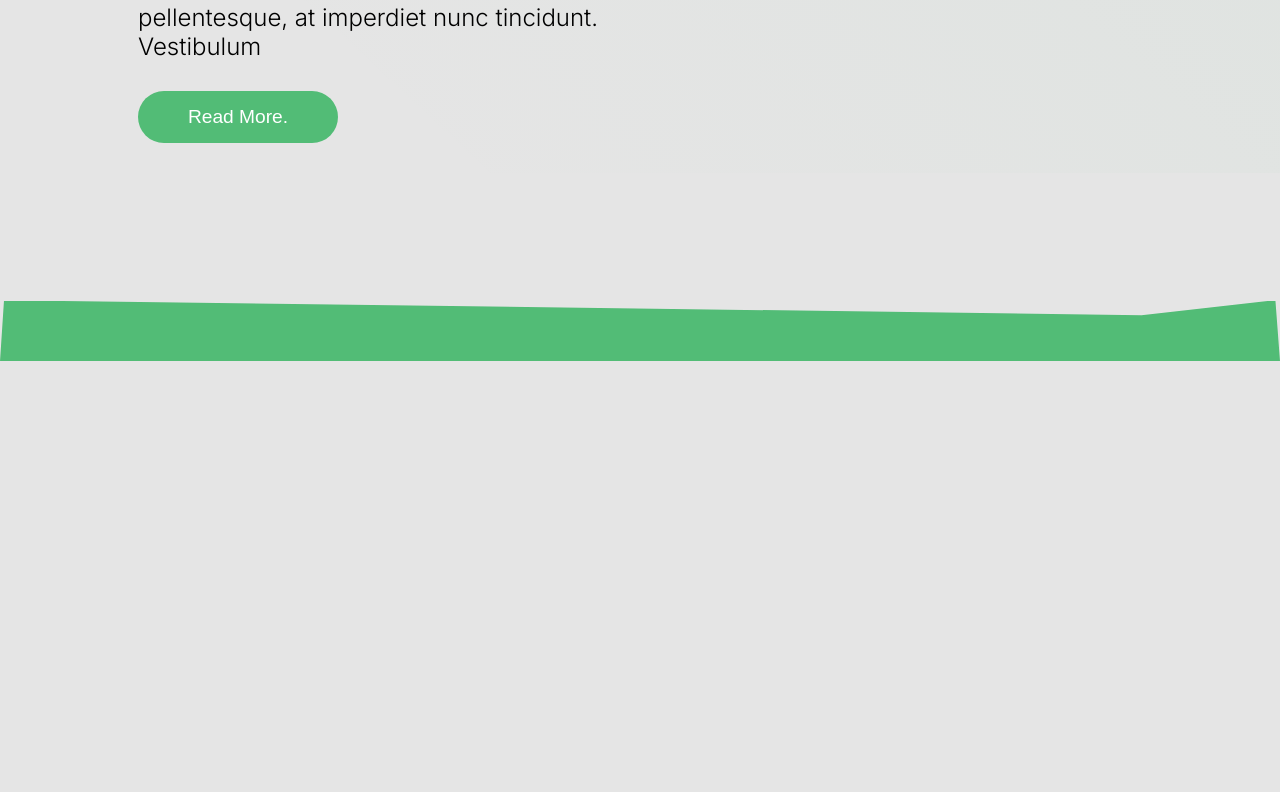
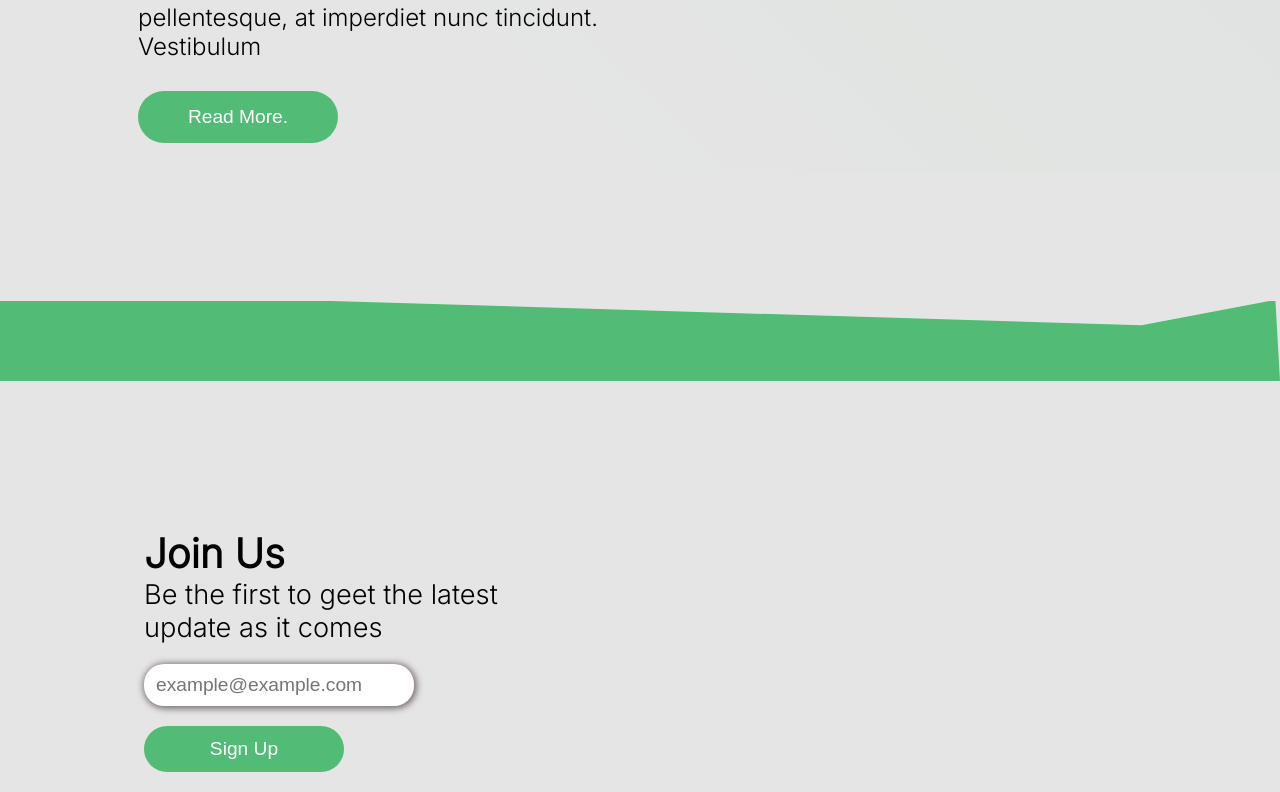
Before and after one commit to Bola-coder/Relationshipers, a React (Create React App) app: page / in a window 1280 px wide. Shown: the part 2802-3594 px from the top of the page. Before the commit the page ends 3163 px from the top, so only its background shows below. Built offline with nearby package versions, Linux system fonts and the light colour scheme.

Commit message:
Added the Join Us Section

```diff
--- a/src/App.js
+++ b/src/App.js
@@ -4,6 +4,7 @@ import Offer from "./components/Offer";
 import Testimonial from "./components/Testimonial";
 import LatestPost from "./components/Latest.post";
 import About from "./components/About";
+import JoinUs from "./components/JoinUs";
 
 function App() {
   return (
@@ -15,6 +16,7 @@ function App() {
       <Testimonial />
       <LatestPost />
       <About />
+      <JoinUs />
     </div>
   );
 }
--- /dev/null
+++ b/src/components/JoinUs.jsx
@@ -0,0 +1,17 @@
+import React from "react";
+import style from "./../css/joinUs.module.css";
+
+const JoinUs = () => {
+  return (
+    <section className={style.joinUs}>
+      <div className={style.joinUs__text}>
+        <h3>Join Us</h3>
+        <p>Be the first to geet the latest update as it comes</p>
+        <input type="email" placeholder="example@example.com" />
+        <button>Sign Up</button>
+      </div>
+    </section>
+  );
+};
+
+export default JoinUs;
--- a/src/css/about.module.css
+++ b/src/css/about.module.css
@@ -53,7 +53,13 @@
 }
 
 .about__foot {
-  height: 60px;
+  height: 80px;
   background-color: #52bc76;
-  clip-path: polygon(4px -1px, 89.18% 14px, 99.64% -1.67%, 100% 100%, 0px 100%);
+  clip-path: polygon(
+    0px -10px,
+    89.18% 24px,
+    99.64% -1.67%,
+    100% 100%,
+    0px 100%
+  );
 }
--- /dev/null
+++ b/src/css/joinUs.module.css
@@ -0,0 +1,42 @@
+.joinUs {
+  margin-top: 10%;
+  padding: 20px;
+  font-family: "Inter";
+  font-style: normal;
+}
+.joinUs__text {
+  margin-left: 10%;
+  width: 400px;
+}
+.joinUs__text h3 {
+  font-size: 2.5rem;
+  font-weight: 600;
+}
+
+.joinUs__text p {
+  font-weight: 300;
+  font-size: 1.7rem;
+  margin-bottom: 20px;
+}
+
+.joinUs__text input {
+  display: block;
+  width: 270px;
+  padding: 10px 12px;
+  font-size: 1.2rem;
+  border: 0;
+  border-radius: 20px;
+  box-shadow: 1px 1px 6px 2px rgb(128, 115, 115);
+}
+
+.joinUs__text button {
+  margin-top: 20px;
+  padding: 12px 15px;
+  width: 200px;
+  font-size: 1.2rem;
+  border: none;
+  border-radius: 26px;
+  color: #fff;
+  background-color: #52bc76;
+  cursor: pointer;
+}
--- a/src/css/postCards.module.css
+++ b/src/css/postCards.module.css
@@ -50,5 +50,5 @@
 }
 
 .post:hover {
-  transform: scale(1.1);
+  transform: scale(1.03);
 }
```
